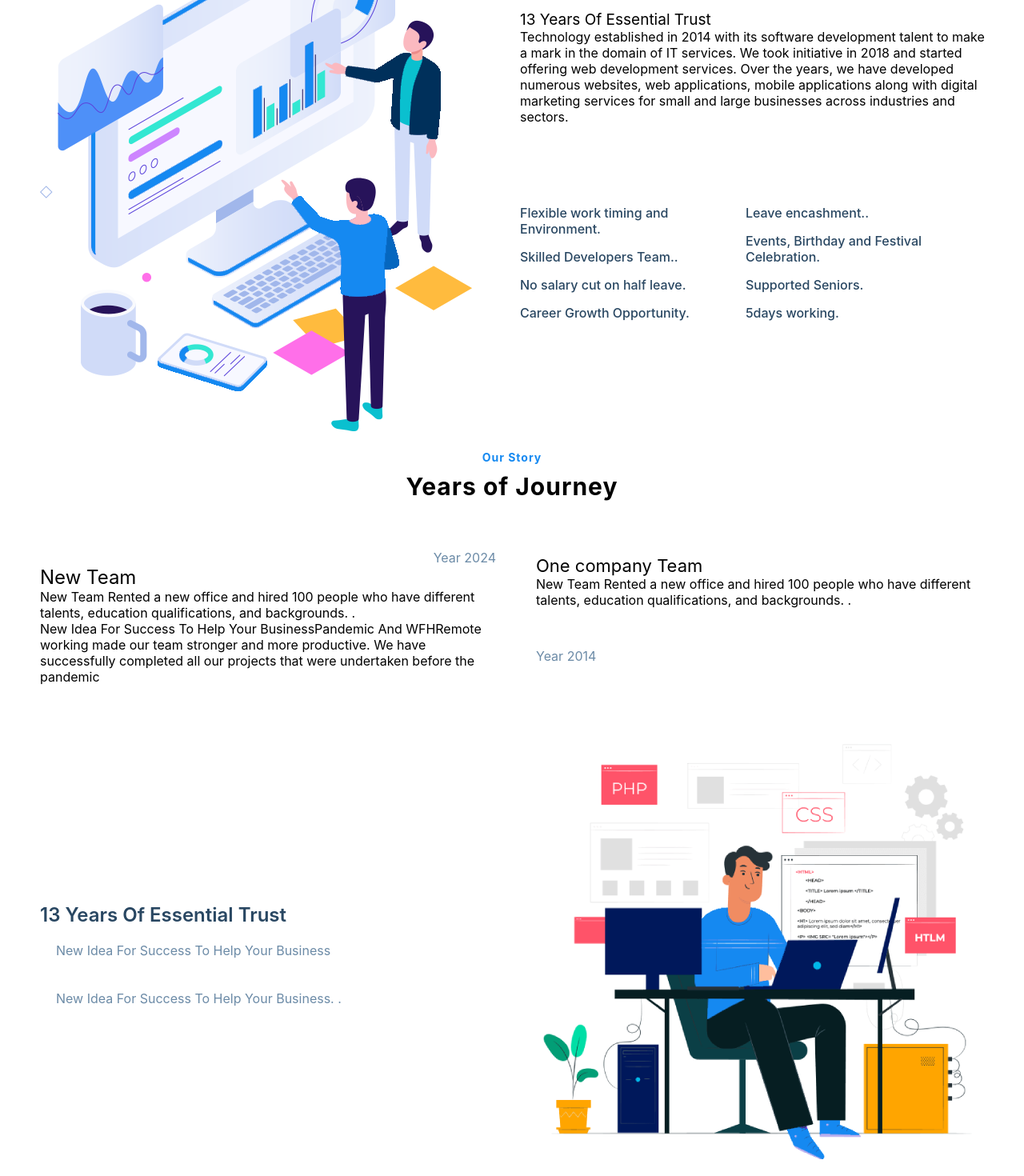
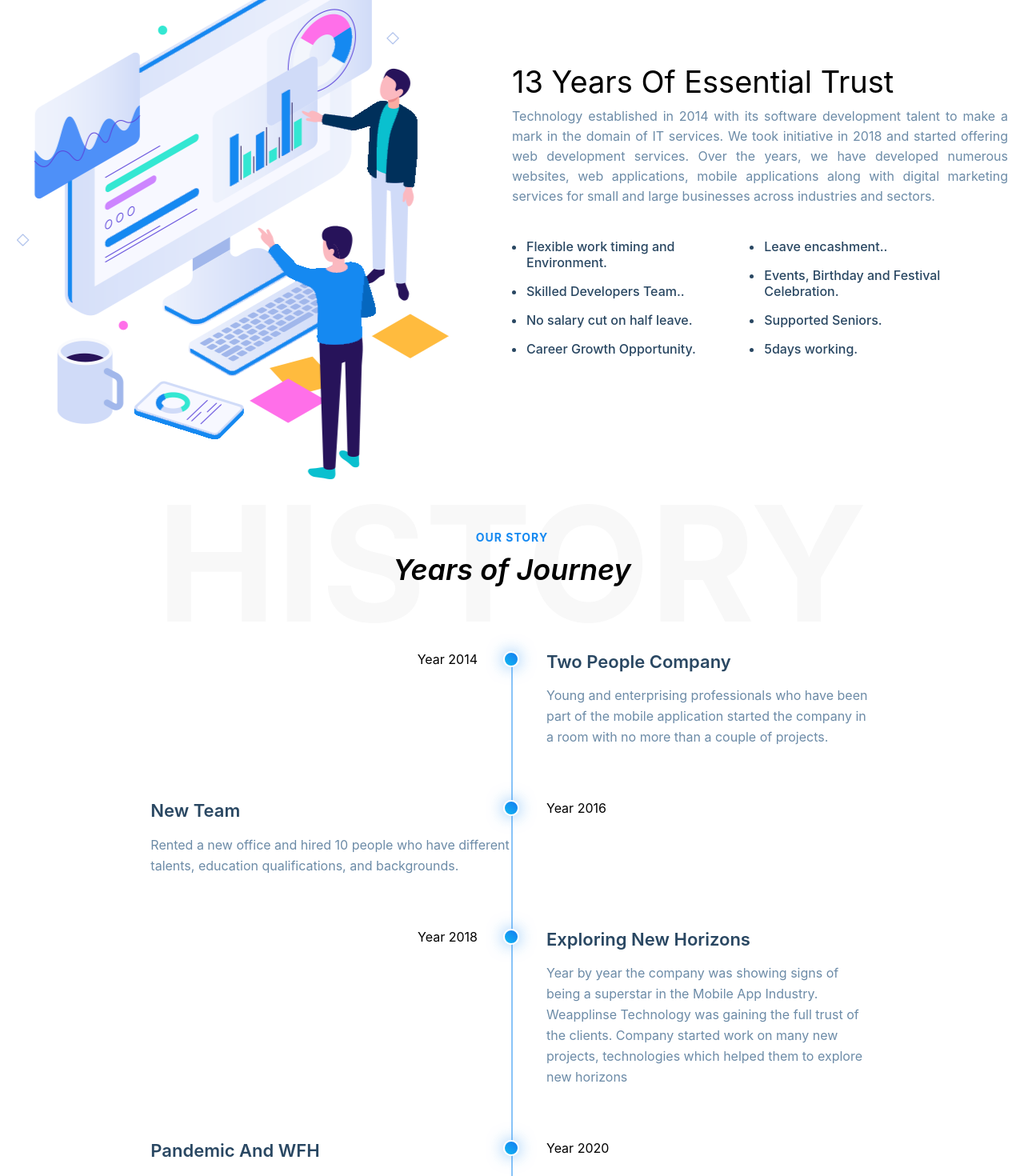
Before and after one commit to prabhattiwarii/hiring-web-next-upgrade, a Next.js app: page /company in a window 1280 px wide. Shown: the part 800-2270 px from the top of the page at 80% size. Built offline with nearby package versions, Linux system fonts and the light colour scheme.

Commit message:
about js full screen done

```diff
--- a/pages/company.js
+++ b/pages/company.js
@@ -1,265 +1,160 @@
+import Breadcrumb from '@/Components/BreadCrumbs';
 import Layout from '@/Components/layout/Layout';
 import React from 'react';
 import styled from 'styled-components';
 
-const data = [
-  { id: 1, title: "Develop A Unique iOS Application Of Your Vision ", description: 'C-J Tech has made its mark as the best iPhone application development company to cater incredible iOS application development services.. .', image: " ./images/about_1.png", main: " 13 Years Of Essential Trust ", para: "  Technology established in 2014 with its software development talent to make a mark in the domain of IT services. We took initiative in 2018 and started offering web development services. Over the years, we have developed numerous websites, web applications, mobile applications along with digital marketing services for small and large businesses across industries and sectors.  " }
+const Wrap = styled.div`
+    & .banner{
+        background:url(/images/aboutt.jpg);width:100%;min-height: 600px;display: flex;align-items: center;position: relative;background-size: cover;background-position: center center
+    }
+    & .about-section{
+        max-width:1280px;margin:0 auto;padding:50px 20px;
+        & .about-wrap{
+            display:flex;align-items:center;padding:0 0 50px;
+            & .img-wrap{
+                flex: 0 0 auto;width: 50%;
+                & img{border-style: none;height: auto;max-width: 100%;vertical-align: middle;animation: move3 3s infinite;}
+                @-webkit-keyframes move3 {
+                    0% {transform: translate(0, 0);}
+                    20% {transform: translate(5px, 0);}
+                    40% {transform: translate(5px, 5px);}
+                    65% {transform: translate(0, 5px);}
+                    65% {transform: translate(5px, 0);}
+                    100% {transform: translate(0, 0);}
+                  }
 
-];
-
-const datanew = [
-  { id: 1, title: " 13 Years Of Essential Trust ", description: ' New Idea For Success To Help Your Business. .', image: " ./images/Fetures.png", main: "New Idea For Success To Help Your Business ", para: " The iPhone has gained a huge limelight since its rumors & official launch for redefining the complete mobile technology. Weapplinse has made its mark as the best iPhone application development company to cater incredible iOS application development services. The feature-rich iPhone apps can make this smart piece more extraordinary in performance and usage. With our enviable experience in custom iPhone apps development services, we are ready to accept any feasible challenge to prove our development skills. We firmly get involved within your (client) iPhone app development project right from the initial phase till we come out of fully featured app development meeting exactly to your specifications.Our iPhone app developers and program managers are highly proficient to get mixed with the client ideas to shape it into the live applications, which result in to the sheer success.It’s not just about knowledge required f  " }
-
-];
-
-const datanew1 = [
-  { id: 1, title: " Year 2024", titlemain: "New Team ",main2:"Year 2014", main: "One company Team", description: ' New Team Rented a new office and hired 100 people who have different talents, education qualifications, and backgrounds. .', image: " ./images/Fetures.png", main1: "New Idea For Success To Help Your BusinessPandemic And WFHRemote working made our team stronger and more productive. We have successfully completed all our projects that were undertaken before the pandemic ", para: " Year 2024  " },
-]
-
-
-const Wrap = styled.div` display: flex; flex-direction:row;  align-items:center;  justify-content:center;
-
-`;
-const Wrap1 = styled.div` display:flex; flex-direction:row;  align-items:center;  justify-content:center;
-
-`;
-const Wrap3 = styled.div` display:flex; flex-direction:row;  align-items:center;  justify-content:center;
-& .mainwrapimage1{display: flex; align-items: center; justify-content: center;flex-direction: column;}
-& .bluemainwrapimage1{font-size: 0.875rem;color: #1589F1; font-weight: 700; letter-spacing: 1px; margin-bottom: 10px;}
-& .bluemainwrapimage2{ font-size: 1.875rem;color:black; font-weight: 700; letter-spacing: 1px; margin-bottom: 1px;}
-
-`;
-
-const Wrap2 = styled.div`display:flex; flex-direction:row;  align-items:center;  justify-content:center; column-gap:40px;
-& .mainwrapimage1{display:flex;flex-direction:column;align-items:center;}
-`;
-
-const AndroidSection = styled.div`flex: 1;padding:10px;  display: flex; flex-direction:column; row-gap:10px; align-items:center; justify-content:center; width:100%;padding-right:20px;margin-right:20px;
-  & .wire{  background-color:#F8F8F8;  position: relative; display:block; font-weight: 600; padding: 10px 5px;border-radius: 4px; color: #294762; font-size: 18px;}
- & .wrapbox{display:flex; flex-direction:column; row-gap:100px; align-items:center; justify-content:center;
-& .wrapmainright{display:flex;}
-& .wrapmain14{font-size:19px;}
             }
- & .wrapmainwire{border:2px solid #E4E4E4;display:flex; flex-direction:column; row-gap:30px; padding:75px;}
- & .white{color:white;font-size:24px;}
- & .wrapbackbox{ display: flex;flex-direction: column;row-gap: 54px;background-color: #0168CA;padding: 30px;align-items: center;justify-content: center;font-weight: 700;}
- & .mainwrapdetail{
-  & .wrapmain112{color: #6C8BA7;
-    display: flex;
-    justify-content:left; padding-top:50px;}
-  & .wrapmain1{font-size:22px;}
- & .wrapmain13{ font-size:15px; padding:20px 0px 0px;  margin-top: 0;margin-bottom: 1rem; color: #6C8BA7;}}
- & .wrapmainright{color:#294762;font-weight:500;
-& .mainwrap1{display:flex; flex-direction:column;row-gap:15px;}
-& .mainwrap2{display:flex; flex-direction:column;row-gap:15px;}
-& .wrapmain14{ font-weight: 600; font-size: 22px;}
-
+            & .content-wrap{
+                & .heading{font-size: 38px;line-height: 46px;margin-bottom:8px;}
+                & .text{text-align: justify;margin-top: 0;margin-bottom:16px;color: #6C8BA7;line-height: 25px;}
+                & .info-wrap{
+                    display:flex;
+                    & ul{
+                        padding-left: 17px;
+                        & li{padding: 8px 5px 8px 1px;color: #294762;font-weight: 500;}
+                    }
+                }
+            }
+        }
+        & .history-wrap{
+            & .head-section{
+                margin-bottom: 80px;text-align:center;
+                & .title{
+                    position: relative;z-index: 1;
+                    & .sub-title{font-size:14px;color: #1589F1;font-weight: 700;letter-spacing: 1px;margin-bottom: 10px;}
+                    & .main-title{font-size:36px;font-weight: 600;margin: 0px;}
+                    & .watermark-title{top: -69px;display: block;font-size:200px;color: #f8f8f8;font-weight: 700;position: absolute;left: 0;width: 100%;height: auto;line-height: 1;z-index: -1;}
+                }
+            }
+            & .struggle-wrap{
+                flex: 0 0 auto;width: 83.33333333%;margin:0 auto;
+                & .timeline-wrap{
+                    padding: 0 65px;position: relative;
+                    & ul{
+                        padding:0;margin:0;
+                    }
+                    & .timeline-list{
+                        &:before{position: absolute;content: "";left: 50%;transform: translateX(-50%);top: 0;background: #1589F1;width: 1px;height: 100%;}
+                        & .time-item{
+                            padding-bottom: 50px;overflow: hidden;
+                            & .year{
+                                width: 50%;
+                            }
+                            &:nth-child(odd) .year{float: left;text-align: right;padding-right: 43px;}
+                            &:nth-child(2n) .year{float:right;text-align:left;padding-left: 43px;}
+                            & .dot{
+                                position: absolute;left: 50%;margin-left: -7.5px;
+                                &:after{content: "";background: linear-gradient(38.23deg, #10ADF0 17.61%, #1686F1 82.65%);border: 2px solid #fff;top: 0px;left: -3px;height:16px;width:16px;box-shadow: 0 0px 20px rgb(22 138 241 / 57%);border-radius: 100%;position:absolute;}
+                                &:before{border-radius: 100%;content: "";position: absolute;top: 0;left: 0;height: 100%;width: 100%;}
+                            }
+                            & .info{
+                                width: 50%;
+                                & .title{font-size: 22px;font-weight: 600;color: #294762;line-height: 1.2;margin:0 0 5px;}
+                                & p{color: #6C8BA7;line-height:26px;}
+                            }
+                            &:nth-child(odd) .info{float:right;text-align:left;padding-left: 43px;}
+                            &:last-child{padding-bottom:0px;}
+                        }
+                    }
+                }
+            }
+        }
     }
 `;
 
+const company = () => {
+    const timelineData = [
+        { id: 1, year:"Year 2014", title:"Two People Company",desc:"Young and enterprising professionals who have been part of the mobile application started the company in a room with no more than a couple of projects."},
+        { id: 2, year:"Year 2016", title:"New Team",desc:"Rented a new office and hired 10 people who have different talents, education qualifications, and backgrounds."},
+        { id: 3, year:"Year 2018", title:"Exploring New Horizons",desc:"Year by year the company was showing signs of being a superstar in the Mobile App Industry. Weapplinse Technology was gaining the full trust of the clients. Company started work on many new projects, technologies which helped them to explore new horizons"},
+        { id: 4, year:"Year 2020", title:"Pandemic And WFH",desc:"Remote working made our team stronger and more productive. We have successfully completed all our projects that were undertaken before the pandemic."},
+        { id: 5, year:"Year 2022", title:"Celebrated 8th Anniversary with New Office and New Milestones",desc:"We celebrated our 8th anniversary of successfully completing 1000+ Web, IOT, software, and mobile app projects."},
+    ]
 
-const Main = styled.div`
-& .wrapimage { background-image: url('/images/aboutt.jpg'); width: 100%;display: flex;left: 20px; background-size: cover;min-height: 550px;    color: #fff;font-size: 60px;padding-top: 10px;left:0px;}
-& .wrapimage{ display:flex;   padding-left: 40px;align-items: center;}
-
-`
-
-const OtherSection = styled.div`
- flex: 1;  width:100%; margin-top:40px; padding-left:50px;margin-bottom:20px;
-& .wrapmain1{font-size:24px;font-weight: 700; color:#294762;}
-& .wrapmain12{font-size:24px;font-weight:600; color:#294762}
-& .wrapmain11{color:#6C8BA7;padding:20px;}
-& .wrapmain13{color:#6C8BA7;display:flex;justify-content:right;}
-& .mainwrapdetailnew{ padding:20px 0px;display:flex;
-& .wrapmain14{font-size:24px;}
-}
-& .mainwrapdetailnew1{padding:20px;
-
-& .wrapmain14{font-size:24px}
-}
-& .mainwrapboth{display:flex;padding:20px; flex-direction:row; column-gap:20px;  display: grid;grid-template-columns: repeat(4, 1fr);}
-`;
-
-const WrapMain = styled.div`
-& .mainwrapnew{display:flex; display: grid;grid-template-columns: repeat(2, 1fr);
-& .mainwrap{    display: flex;flex-direction: column;align-items: center;justify-content: center;text-align: center; border: 1px solid #CAE5FF;}
-}
-`
-
-
-const company = () => {
+    const breadcrumbs = [
+        { name: "About Us", path: "about-us"},
+    ];
     return (
         <Layout>
-      <Main>
-        <div className='wrapimage'>About Us</div>
-      </Main>
-
             <Wrap>
-
-        <OtherSection>
-          <div className='mainwrapimage'>
-
-            <div className='mainwrapleftright'>
-              <div className='wrapmainleft'>
-
-                <div className='mainwrapdetail'>
-                  {data.map((item) => (
-                    <div key={item.id}>
-
-                      <img className='wrapimagework' src={item.image} alt={item.title} style={{ width: "", height: '' }} />
-
+                <div className="banner">
+                    <Breadcrumb breadcrumbs={breadcrumbs}/>
                 </div>
-                  ))}
+                <div className="about-section">
+                    <div className='about-wrap'>
+                        <div className="img-wrap">
+                            <img src="./images/about_1.png" alt="about-image" />
                         </div>
-
-                <div className='mainwrapdetail'>
-
+                        <div className="content-wrap">
+                            <div className="heading">13 Years Of Essential Trust </div>
+                            <p className="text">
+                                Technology established in 2014 with its software development talent to make a mark in the domain of IT services. We took initiative in 2018 and started offering web development services.
+                                Over the years, we have developed numerous websites, web applications, mobile applications along with digital marketing services
+                                for small and large businesses across industries and sectors.
+                            </p>
+                            <div className="info-wrap">
+                                <ul>
+                                    <li>Flexible work timing and Environment.</li>
+                                    <li>Skilled Developers Team..</li>
+                                    <li>No salary cut on half leave.</li>
+                                    <li>Career Growth Opportunity.</li>
+                                </ul>
+                                <ul>
+                                    <li>Leave encashment..</li>
+                                    <li>Events, Birthday and Festival Celebration.</li>
+                                    <li>Supported Seniors.</li>
+                                    <li>5days working.</li>
+                                </ul>
                             </div>
                         </div>
                     </div>
-            <WrapMain>
-
-            </WrapMain>
-          </div>
-        </OtherSection>
-        <AndroidSection>
-          <div className='wrapbox'>
-            <div className='mainwrapdeta'>
-              {data.map((item) => (
-                <div key={item.id}>
-
-                  <div className='wrapmain14'>{item.main}</div>
-                  <div className='wrapmain13'>{item.para}</div>
-                  {/* <div className='wrapmain13'>{item.main1}</div> */}
-                </div>
-              ))}
-            </div>
-            <div className='wrapmainright'>
-
-              <div className='mainwrap1'>
-                <div>Flexible work timing and Environment.</div>
-                <div>Skilled Developers Team..</div>
-                <div>No salary cut on half leave.</div>
-                <div>Career Growth Opportunity.</div>
-
-              </div>
-              <div className='mainwrap2'>
-                <div>Leave encashment..</div>
-                <div>Events, Birthday and Festival Celebration.</div>
-                <div>Supported Seniors.</div>
-                <div>5days working.</div>
-
+                    <div className="history-wrap">
+                        <div className="head-section">
+                            <div className="title">
+                                <h3 className="sub-title">OUR STORY</h3>
+                                <h4 className="main-title"><em>Years of Journey</em></h4>
+                                <span className="watermark-title" data-scrollax="properties: { translateY: '-250px' }" style={{ transform: 'translateZ(0px) translateY(9.99742px)' }}>HISTORY</span>
                             </div>
                         </div>
-
-
-
+                        <div className="struggle-wrap">
+                            <div className="timeline-wrap">
+                                <ul className='timeline-list'>
+                                    {timelineData.map((time) => (
+                                        <li key={time.id} className='time-item'>
+                                            <div className="year">{time.year}</div>
+                                            <div className="dot"></div>
+                                            <div className="info">
+                                                <div className="title">{time.title}</div>
+                                                <p>{time.desc}</p>
                                             </div>
-        </AndroidSection>
-      </Wrap>
-
-      <Wrap3>
-        <div className='mainwrapimage1'>
-          <div className='bluemainwrapimage1'>Our Story</div>
-          <div className='bluemainwrapimage2'>Years of Journey</div>
-        </div>
-      </Wrap3>
-
-
-
-      <Wrap2>
-        <OtherSection>
-
-
-          <div className='mainwrapimage'>
-            <div className='mainwrapleftright'>
-              <div className='wrapmainleft'>
-
-                <div className='mainwrapdetailnew'>
-                  {datanew1.map((item) => (
-                    <div key={item.id}>
-
-                      <div className='wrapmain13'>{item.title}</div>
-
-
-                        <div className='wrapmain14'>{item.titlemain}</div>
-
-                        <div className='wrapmain15'>{item.description}</div>
-
-                      <div className='wrapmain'>{item.main1}</div>
-                    </div>
+                                        </li>
                                     ))}
-                </div>
-
-
-              </div>
-            </div>
-            <WrapMain>
-            </WrapMain>
-          </div>
-        </OtherSection>
-
-
-        <AndroidSection>
-          <div className='wrapbox'>
-            <div className='mainwrapdetail'>
-              {datanew1.map((item) => (
-                <div key={item.id}>
-                  {/* <div className='wrapmain12'>{item.title}</div> */}
-                  <div className='wrapmain1'>{item.main}</div>
-                  <div className='wrapmain11'>{item.description}</div>
-                  <div className='wrapmain112'>{item.main2}</div>
-                </div>
-              ))}
-            </div>
-          </div>
-        </AndroidSection>
-
-      </Wrap2>
-      <Wrap1>
-        <OtherSection>
-
-          <div className='mainwrapimage'>
-
-            <div className='mainwrapleftright'>
-              <div className='wrapmainleft'>
-
-                <div className='mainwrapdetail'>
-                  {datanew.map((item) => (
-                    <div key={item.id}>
-
-                      <div className='wrapmain12'>{item.title}</div>
-                      <div className='wrapmain11'>{item.main}</div>
-                      <div className='wrapmain11'>{item.description}</div>
-                    </div>
-                  ))}
-                </div>
-
-                <div className='mainwrapdetail'>
-
+                                </ul>
                             </div>
                         </div>
                     </div>
-            <WrapMain>
-            </WrapMain>
                 </div>
-        </OtherSection>
-        <AndroidSection>
-          <div className='wrapbox'>
-            <div className='mainwrapdetail'>
-              {datanew.map((item) => (
-                <div key={item.id}>
-
-                  <img className='wrapimagework' src={item.image} alt={item.title} style={{ width: "", height: '' }} />
-
-                </div>
-              ))}
-            </div>
-          </div>
-        </AndroidSection>
-
-      </Wrap1>
-
+            </Wrap>
         </Layout>
     );
 };
--- a/pages/portfolio.js
+++ b/pages/portfolio.js
@@ -63,7 +63,7 @@ const Wrap = styled.div`
                             0 0 0 10px rgb(36 112 208 / 10%),
                             0 0 0 20px rgba(102, 102, 102, 0);
                         }
-                      }
+                    }
                 }
             }
         }
```
Lines whose indentation alone changed are shown as unchanged.
